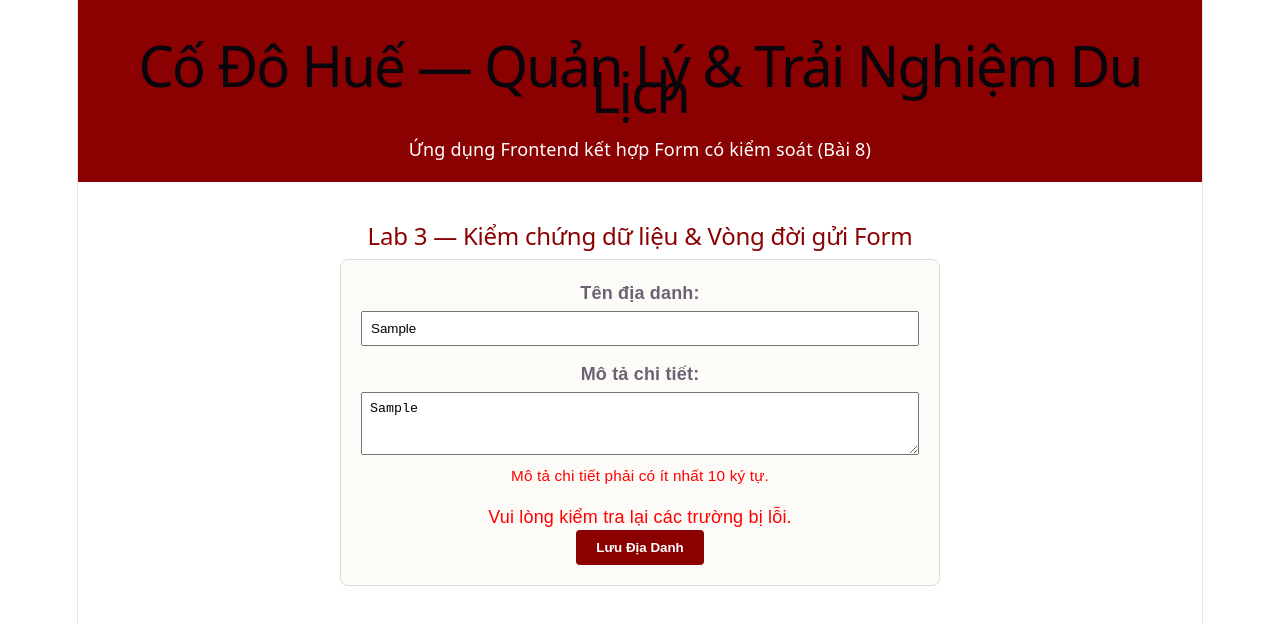
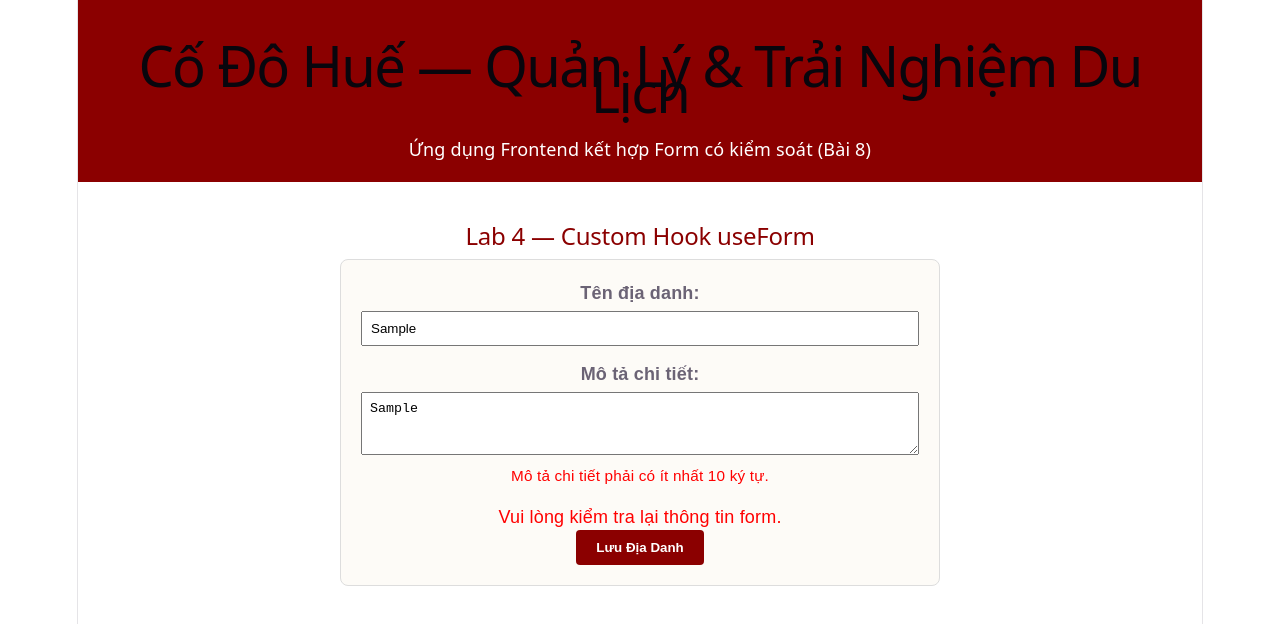
Before and after one commit to duyeenanh/-phu-xuan-react, a React (Vite) app: page / in a window 1280 px wide. Both pictures are taken after typing "Sample", "Sample" into the empty fields and a click on the button "Lưu Địa Danh". Shown: the top 624 px of the page. Built offline with nearby package versions, Linux system fonts and the light colour scheme.

Commit message:
Buổi 8: Hoàn thành Lab 4 - Custom Hook useForm

```diff
--- a/src/components/Bài8/ThemDiaDanhForm.jsx
+++ b/src/components/Bài8/ThemDiaDanhForm.jsx
@@ -1,118 +1,88 @@
-import { useState } from 'react';
+import { useForm } from '../../hooks/useForm';
 import { kiemChungForm } from '../../utils/kiemChung';
 
 export default function ThemDiaDanhForm() {
-  const [formData, setFormData] = useState({
+  // Khởi tạo các giá trị ban đầu cho form
+  const initialValues = {
     tenDiaDanh: '',
     moTa: '',
     khuVuc: 'trong thanh noi',
     loaiHinh: 'Di tích lịch sử',
     noiBat: false,
     tienIch: []
-  });
+  };
 
-  // State phục vụ Lab 3: theo dõi ô đã chạm (onBlur) và trạng thái gửi
-  const [daCham, setDaCham] = useState({});
-  const [trangThaiGui, setTrangThaiGui] = useState('CHO'); // 'CHO', 'DANG_GUI', 'THANH_CONG', 'LOI'
+  // Sử dụng Custom Hook useForm
+  const {
+    values,
+    errors,
+    touched,
+    status,
+    setStatus,
+    handleChange,
+    handleBlur,
+    handleSubmit
+  } = useForm(initialValues, kiemChungForm);
 
-  // Gọi hàm kiểm chứng lỗi tự động
-  const errors = kiemChungForm(formData);
-
-  function handleChange(e) {
-    const { name, type, value, checked } = e.target;
-    if (type === 'checkbox') {
-      if (name === 'tienIch') {
-        const danhSach = [...formData.tienIch];
-        if (checked) danhSach.push(value);
-        else {
-          const idx = danhSach.indexOf(value);
-          if (idx > -1) danhSach.splice(idx, 1);
-        }
-        setFormData({ ...formData, tienIch: danhSach });
-      } else {
-        setFormData({ ...formData, [name]: checked });
-      }
-    } else {
-      setFormData({ ...formData, [name]: value });
-    }
-  }
-
-  // Sự kiện khi người dùng rời khỏi ô input (Blur)
-  function handleBlur(e) {
-    const { name } = e.target;
-    setDaCham({ ...daCham, [name]: true });
-  }
-
-  // Xử lý khi bấm nút Submit form
-  function handleSubmit(e) {
-    e.preventDefault();
-    setDaCham({ tenDiaDanh: true, moTa: true });
-
-    if (Object.keys(errors).length > 0) {
-      setTrangThaiGui('LOI');
-      return;
-    }
-
-    setTrangThaiGui('DANG_GUI');
+  // Hàm xử lý sau khi submit thành công
+  function onSubmitSuccess(formData) {
     setTimeout(() => {
-      setTrangThaiGui('THANH_CONG');
-      console.log('Dữ liệu hợp lệ:', formData);
+      setStatus('THANH_CONG');
+      console.log('Đã gửi dữ liệu thành công qua Custom Hook:', formData);
     }, 1000);
   }
 
   return (
     <div style={{ padding: '20px', maxWidth: '600px', margin: '0 auto', fontFamily: 'Arial' }}>
-      <h2 style={{ color: '#8b0000' }}>Lab 3 — Kiểm chứng dữ liệu & Vòng đời gửi Form</h2>
+      <h2 style={{ color: '#8b0000' }}>Lab 4 — Custom Hook useForm</h2>
 
-      <form onSubmit={handleSubmit} style={{ background: '#fdfbf7', padding: '20px', borderRadius: '8px', border: '1px solid #ddd' }}>
+      <form onSubmit={handleSubmit(onSubmitSuccess)} style={{ background: '#fdfbf7', padding: '20px', borderRadius: '8px', border: '1px solid #ddd' }}>
 
-        {/* Ô Tên Địa Danh */}
+        {/* Tên địa danh */}
         <div style={{ marginBottom: '15px' }}>
           <label style={{ display: 'block', fontWeight: 'bold', marginBottom: '5px' }}>Tên địa danh: </label>
           <input
             type="text"
             name="tenDiaDanh"
-            value={formData.tenDiaDanh}
+            value={values.tenDiaDanh}
             onChange={handleChange}
             onBlur={handleBlur}
             placeholder="Nhập tên địa danh..."
             style={{ width: '100%', padding: '8px', boxSizing: 'border-box' }}
           />
-          {daCham.tenDiaDanh && errors.tenDiaDanh && (
+          {touched.tenDiaDanh && errors.tenDiaDanh && (
             <span style={{ color: 'red', fontSize: '0.85rem' }}>{errors.tenDiaDanh}</span>
           )}
         </div>
 
-        {/* Ô Mô Tả */}
+        {/* Mô tả chi tiết */}
         <div style={{ marginBottom: '15px' }}>
           <label style={{ display: 'block', fontWeight: 'bold', marginBottom: '5px' }}>Mô tả chi tiết: </label>
           <textarea
             name="moTa"
-            value={formData.moTa}
+            value={values.moTa}
             onChange={handleChange}
             onBlur={handleBlur}
             placeholder="Nhập mô tả..."
             rows="3"
             style={{ width: '100%', padding: '8px', boxSizing: 'border-box' }}
           />
-          {daCham.moTa && errors.moTa && (
+          {touched.moTa && errors.moTa && (
             <span style={{ color: 'red', fontSize: '0.85rem' }}>{errors.moTa}</span>
           )}
         </div>
 
-        {/* Thông báo trạng thái giao diện */}
-        {trangThaiGui === 'DANG_GUI' && <p style={{ color: 'blue' }}>Đang gửi dữ liệu...</p>}
-        {trangThaiGui === 'THANH_CONG' && <p style={{ color: 'green', fontWeight: 'bold' }}>Thêm địa danh thành công!</p>}
-        {trangThaiGui === 'LOI' && Object.keys(errors).length > 0 && (
-          <p style={{ color: 'red' }}>Vui lòng kiểm tra lại các trường bị lỗi.</p>
-        )}
+        {/* Thông báo trạng thái */}
+        {status === 'DANG_GUI' && <p style={{ color: 'blue' }}>Đang xử lý dữ liệu qua Custom Hook...</p>}
+        {status === 'THANH_CONG' && <p style={{ color: 'green', fontWeight: 'bold' }}>Thêm thành công bằng Custom Hook!</p>}
+        {status === 'LOI' && <p style={{ color: 'red' }}>Vui lòng kiểm tra lại thông tin form.</p>}
 
         <button
           type="submit"
-          disabled={trangThaiGui === 'DANG_GUI'}
+          disabled={status === 'DANG_GUI'}
           style={{ background: '#8b0000', color: 'white', padding: '10px 20px', border: 'none', borderRadius: '4px', cursor: 'pointer', fontWeight: 'bold' }}
         >
-          {trangThaiGui === 'DANG_GUI' ? 'Đang xử lý...' : 'Lưu Địa Danh'}
+          {status === 'DANG_GUI' ? 'Đang gửi...' : 'Lưu Địa Danh'}
         </button>
       </form>
     </div>
--- /dev/null
+++ b/src/hooks/useForm.js
@@ -0,0 +1,76 @@
+import { useState } from 'react';
+
+export function useForm(initialValues, validate) {
+  const [values, setValues] = useState(initialValues);
+  const [errors, setErrors] = useState({});
+  const [touched, setTouched] = useState({});
+  const [status, setStatus] = useState('CHO'); // 'CHO', 'DANG_GUI', 'THANH_CONG', 'LOI'
+
+  function handleChange(e) {
+    const { name, type, value, checked } = e.target;
+    if (type === 'checkbox') {
+      if (name === 'tienIch') {
+        const list = [...(values.tienIch || [])];
+        if (checked) list.push(value);
+        else {
+          const idx = list.indexOf(value);
+          if (idx > -1) list.splice(idx, 1);
+        }
+        setValues({ ...values, tienIch: list });
+      } else {
+        setValues({ ...values, [name]: checked });
+      }
+    } else {
+      setValues({ ...values, [name]: value });
+    }
+
+    // Tự động kiểm tra lỗi khi người dùng đang nhập nếu đã validate
+    if (validate) {
+      setErrors(validate({ ...values, [name]: type === 'checkbox' ? checked : value }));
+    }
+  }
+
+  function handleBlur(e) {
+    const { name } = e.target;
+    setTouched({ ...touched, [name]: true });
+    if (validate) {
+      setErrors(validate(values));
+    }
+  }
+
+  function handleSubmit(callback) {
+    return function(e) {
+      e.preventDefault();
+
+      // Đánh dấu đã chạm tất cả các trường
+      const allTouched = Object.keys(initialValues).reduce((acc, key) => {
+        acc[key] = true;
+        return acc;
+      }, {});
+      setTouched(allTouched);
+
+      const validationErrors = validate ? validate(values) : {};
+      setErrors(validationErrors);
+
+      if (Object.keys(validationErrors).length > 0) {
+        setStatus('LOI');
+        return;
+      }
+
+      setStatus('DANG_GUI');
+      // Gọi callback truyền vào khi submit thành công
+      if (callback) callback(values);
+    };
+  }
+
+  return {
+    values,
+    errors,
+    touched,
+    status,
+    setStatus,
+    handleChange,
+    handleBlur,
+    handleSubmit
+  };
+}
```
